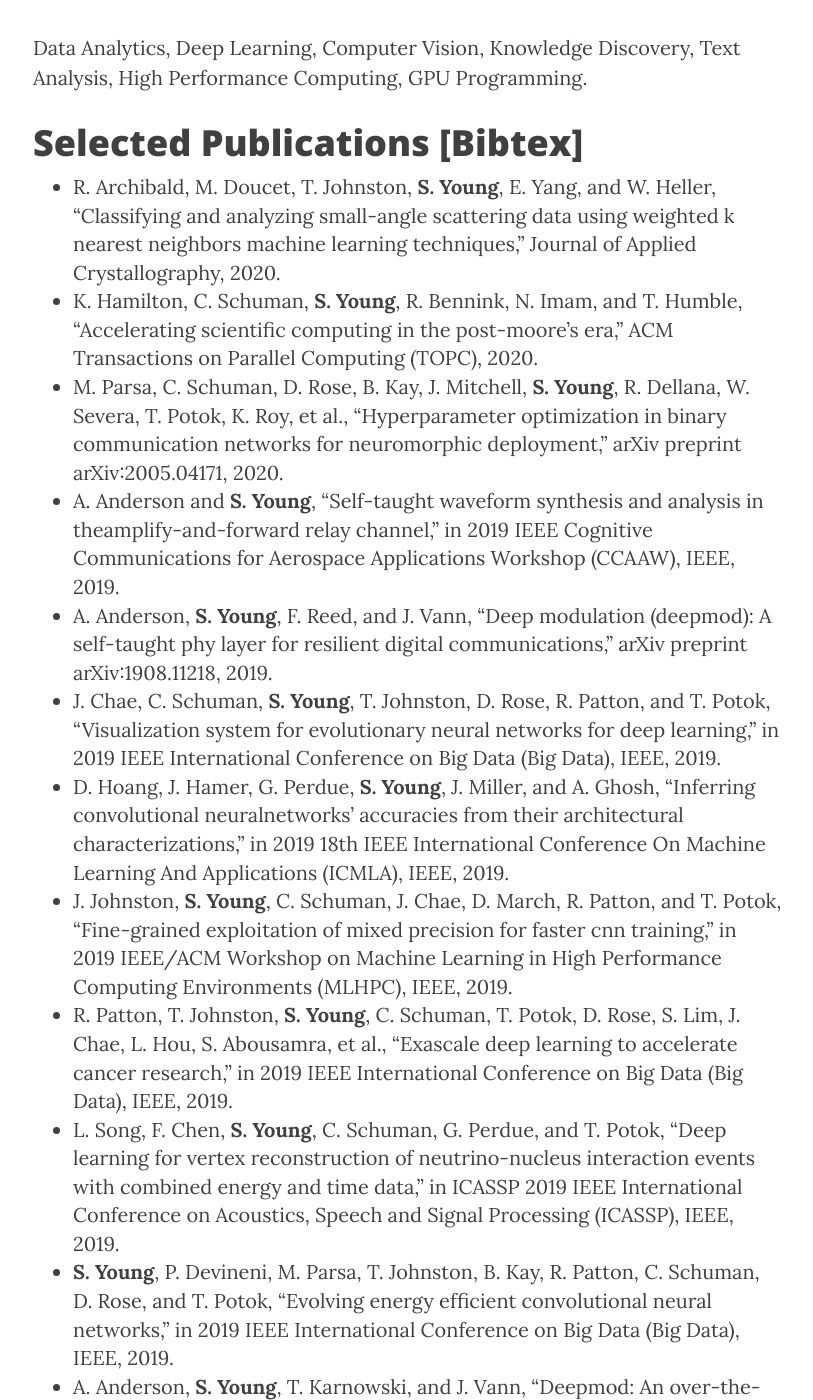
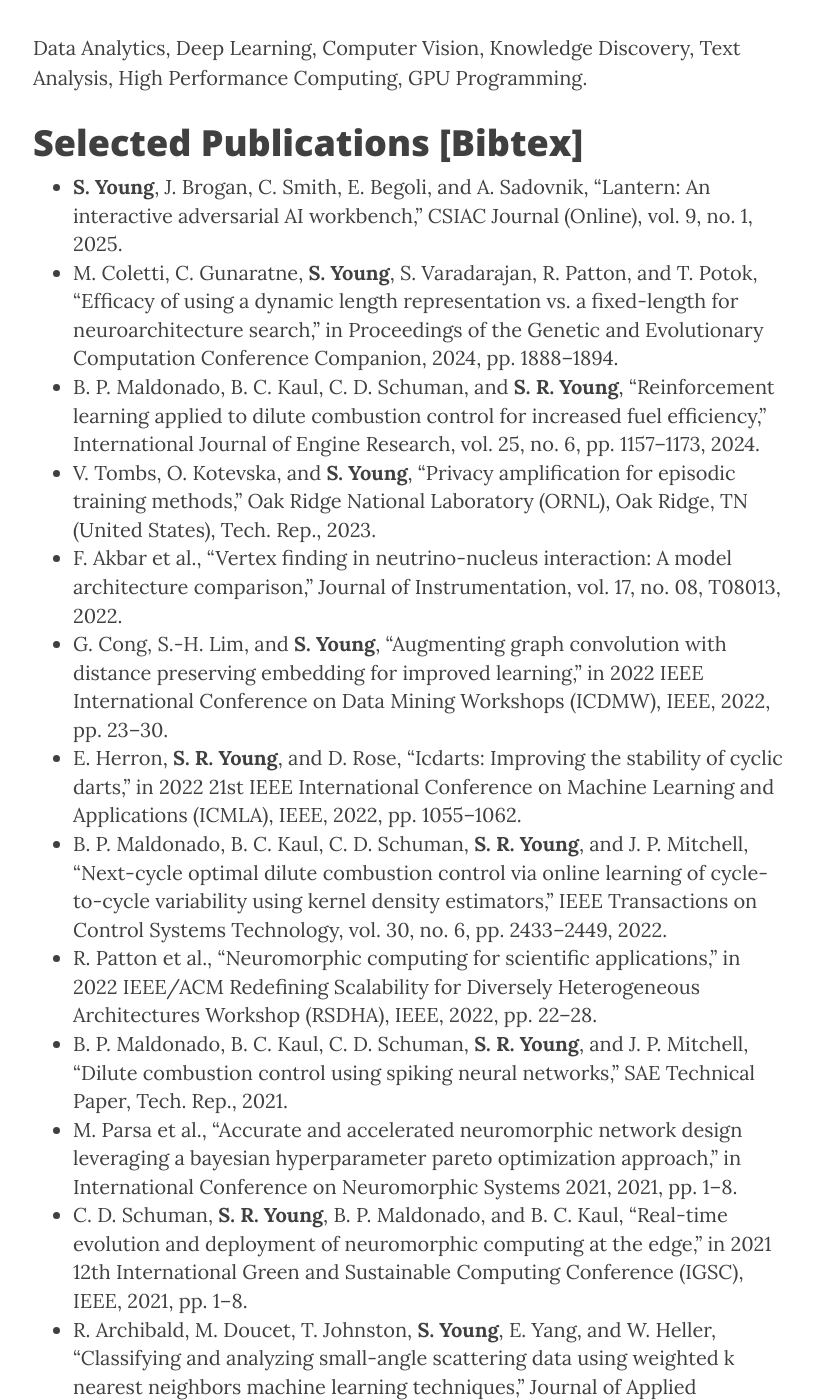
Before and after one commit to stevenryoung/stevenryoung.github.io, a Jekyll site: the page built from cv.md, in a window 1280 px wide and 1400 px high, scrolled down 722 px. Shown: the whole window, without its empty margins (232-1045 px from the left). Built offline with Jekyll 4.4.1, drawn with Linux system fonts in a browser that asks for light colours; nearby versions of some CDN libraries.

Commit message:
Add selected publications to CV

```diff
--- a/cv.md
+++ b/cv.md
@@ -13,6 +13,18 @@ Data Analytics, Deep Learning, Computer Vision, Knowledge Discovery, Text Analys
 High Performance Computing, GPU Programming.
 
 # Selected Publications <a size="8" color="#0000EE" href="/content/citations.bib">[Bibtex]</a>
+* **S. Young**, J. Brogan, C. Smith, E. Begoli, and A. Sadovnik, “Lantern: An interactive adversarial AI workbench,” CSIAC Journal (Online), vol. 9, no. 1, 2025.
+* M. Coletti, C. Gunaratne, **S. Young**, S. Varadarajan, R. Patton, and T. Potok, “Efficacy of using a dynamic length representation vs. a fixed-length for neuroarchitecture search,” in Proceedings of the Genetic and Evolutionary Computation Conference Companion, 2024, pp. 1888–1894.
+* B. P. Maldonado, B. C. Kaul, C. D. Schuman, and **S. R. Young**, “Reinforcement learning applied to dilute combustion control for increased fuel efficiency,” International Journal of Engine Research, vol. 25, no. 6, pp. 1157–1173, 2024.
+* V. Tombs, O. Kotevska, and **S. Young**, “Privacy amplification for episodic training methods,” Oak Ridge National Laboratory (ORNL), Oak Ridge, TN (United States), Tech. Rep., 2023.
+* F. Akbar et al., “Vertex finding in neutrino-nucleus interaction: A model architecture comparison,” Journal of Instrumentation, vol. 17, no. 08, T08013, 2022.
+* G. Cong, S.-H. Lim, and **S. Young**, “Augmenting graph convolution with distance preserving embedding for improved learning,” in 2022 IEEE International Conference on Data Mining Workshops (ICDMW), IEEE, 2022, pp. 23–30.
+* E. Herron, **S. R. Young**, and D. Rose, “Icdarts: Improving the stability of cyclic darts,” in 2022 21st IEEE International Conference on Machine Learning and Applications (ICMLA), IEEE, 2022, pp. 1055–1062.
+* B. P. Maldonado, B. C. Kaul, C. D. Schuman, **S. R. Young**, and J. P. Mitchell, “Next-cycle optimal dilute combustion control via online learning of cycle-to-cycle variability using kernel density estimators,” IEEE Transactions on Control Systems Technology, vol. 30, no. 6, pp. 2433–2449, 2022.
+* R. Patton et al., “Neuromorphic computing for scientific applications,” in 2022 IEEE/ACM Redefining Scalability for Diversely Heterogeneous Architectures Workshop (RSDHA), IEEE, 2022, pp. 22–28.
+* B. P. Maldonado, B. C. Kaul, C. D. Schuman, **S. R. Young**, and J. P. Mitchell, “Dilute combustion control using spiking neural networks,” SAE Technical Paper, Tech. Rep., 2021.
+* M. Parsa et al., “Accurate and accelerated neuromorphic network design leveraging a bayesian hyperparameter pareto optimization approach,” in International Conference on Neuromorphic Systems 2021, 2021, pp. 1–8.
+* C. D. Schuman, **S. R. Young**, B. P. Maldonado, and B. C. Kaul, “Real-time evolution and deployment of neuromorphic computing at the edge,” in 2021 12th International Green and Sustainable Computing Conference (IGSC), IEEE, 2021, pp. 1–8.
 * R. Archibald, M. Doucet, T. Johnston, **S. Young**, E. Yang, and W. Heller, “Classifying and analyzing small-angle scattering data using weighted k nearest neighbors machine learning techniques,” Journal of Applied Crystallography, 2020.
 * K. Hamilton, C. Schuman, **S. Young**, R. Bennink, N. Imam, and T. Humble, “Accelerating scientific computing in the post-moore’s era,” ACM Transactions on Parallel Computing (TOPC), 2020.
 * M. Parsa, C. Schuman, D. Rose, B. Kay, J. Mitchell, **S. Young**, R. Dellana, W. Severa, T. Potok, K. Roy, et al., “Hyperparameter optimization in binary communication networks for neuromorphic deployment,” arXiv preprint arXiv:2005.04171, 2020.
```
